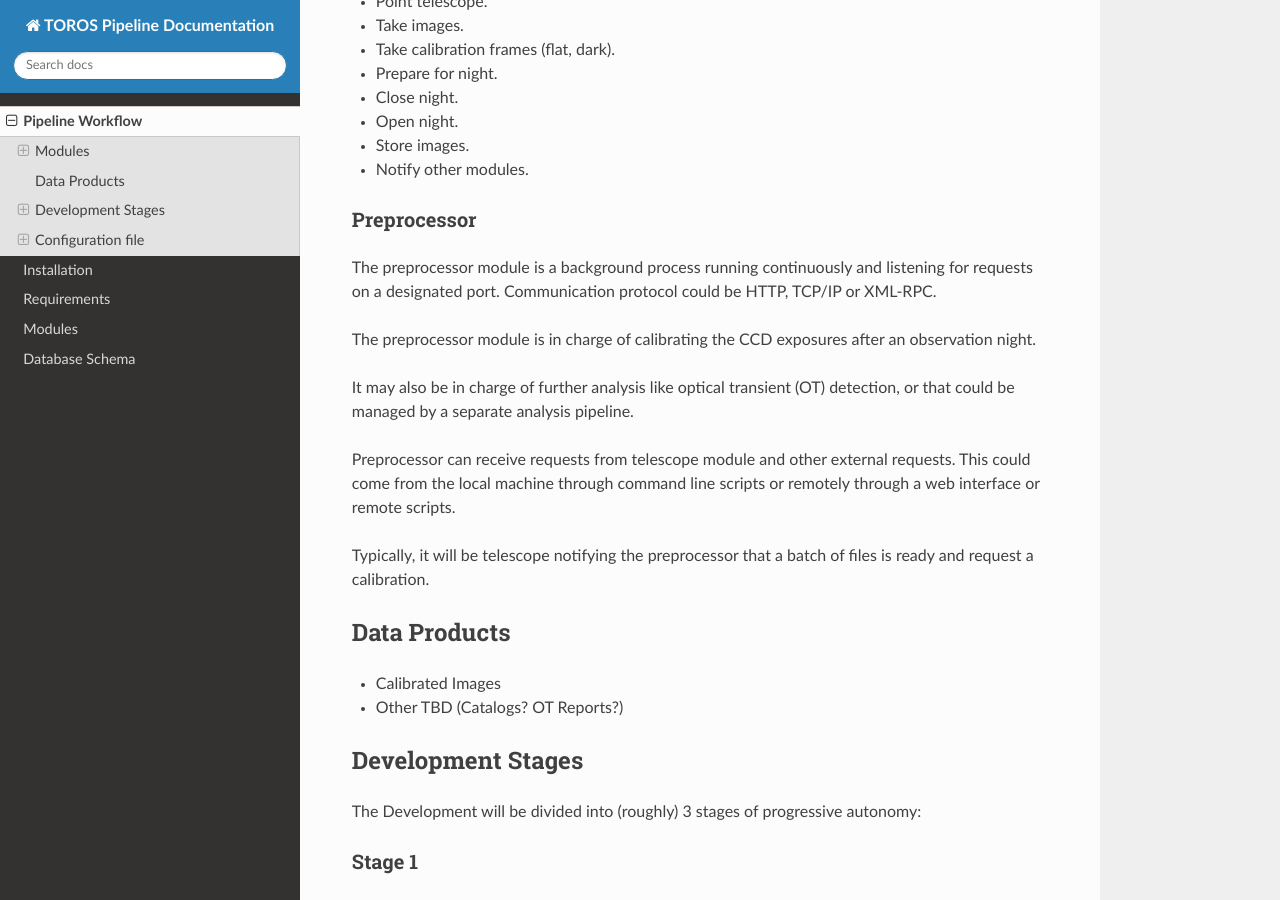
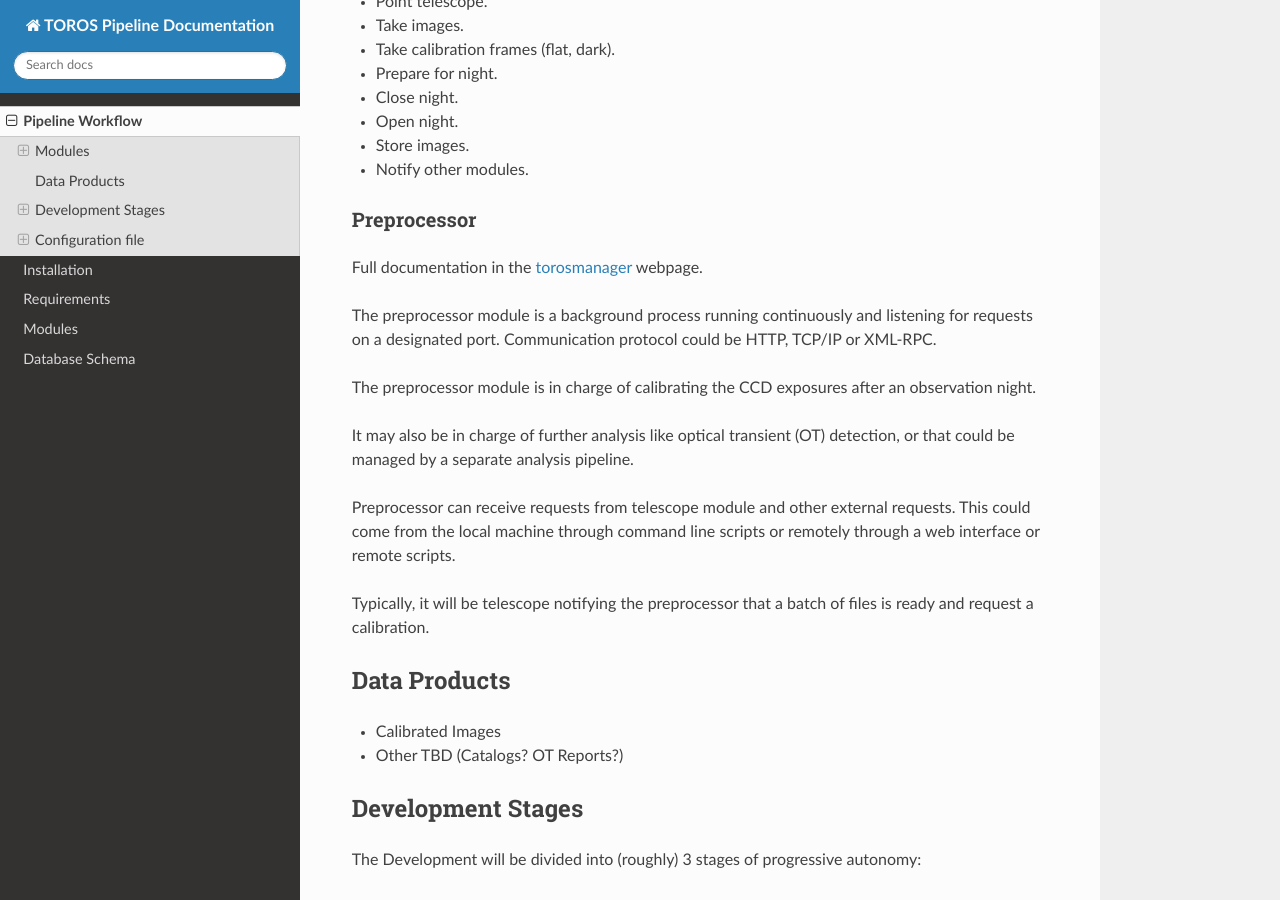
Before and after one commit to toros-astro/pipeline-docs, a Sphinx documentation site: the page built from source/workflow.rst, in a window 1280 px wide and 900 px high, scrolled down 951 px. Built offline with Sphinx 7.4.7 and the Read the Docs theme 2.0.0, drawn with Linux system fonts in a browser that asks for light colours.

Commit message:
Minor addition.

```diff
--- a/source/workflow.rst
+++ b/source/workflow.rst
@@ -50,6 +50,9 @@ Tasks:
 
 Preprocessor
 ^^^^^^^^^^^^
+
+Full documentation in the `torosmanager <https://torosmanager.readthedocs.io>`_
+webpage.
 
 The preprocessor module is a background process running continuously and listening
 for requests on a designated port.
```
